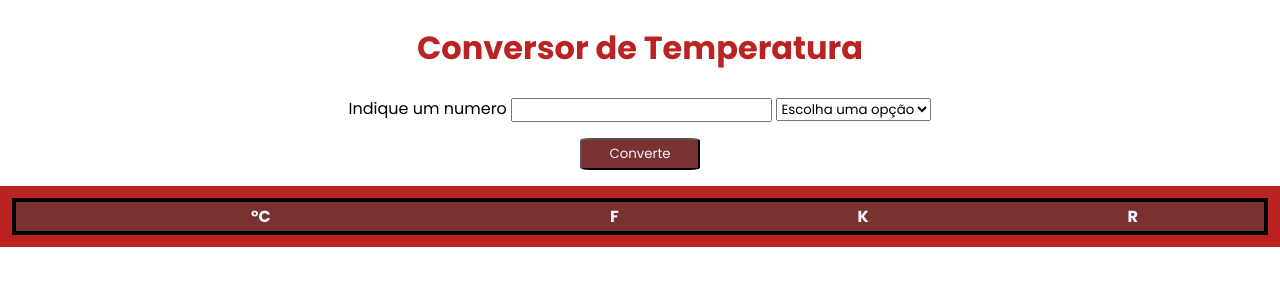
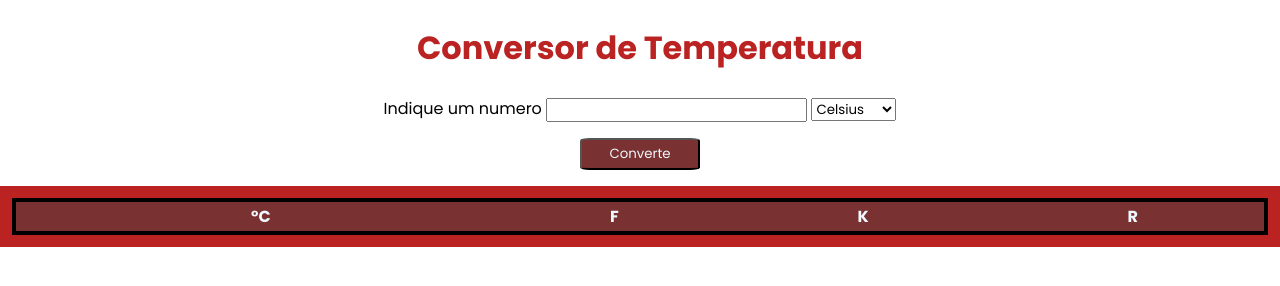
Before and after one commit to Bruno080510/Conversor, a plain HTML site: page index.html in a window 1280 px wide. Drawn offline with Linux system fonts and the light colour scheme.

Commit message:
conversor

```diff
--- a/index.html
+++ b/index.html
@@ -17,7 +17,6 @@
         <input type="number" name="graus" id="valor">
 
         <select id="selector">
-            <option value="0" selected disabled>Escolha uma opção</option>
             <option value="c">Celsius</option>
             <option value="f">Farenheit</option>
             <option value="k">Kelvin</option>
```
